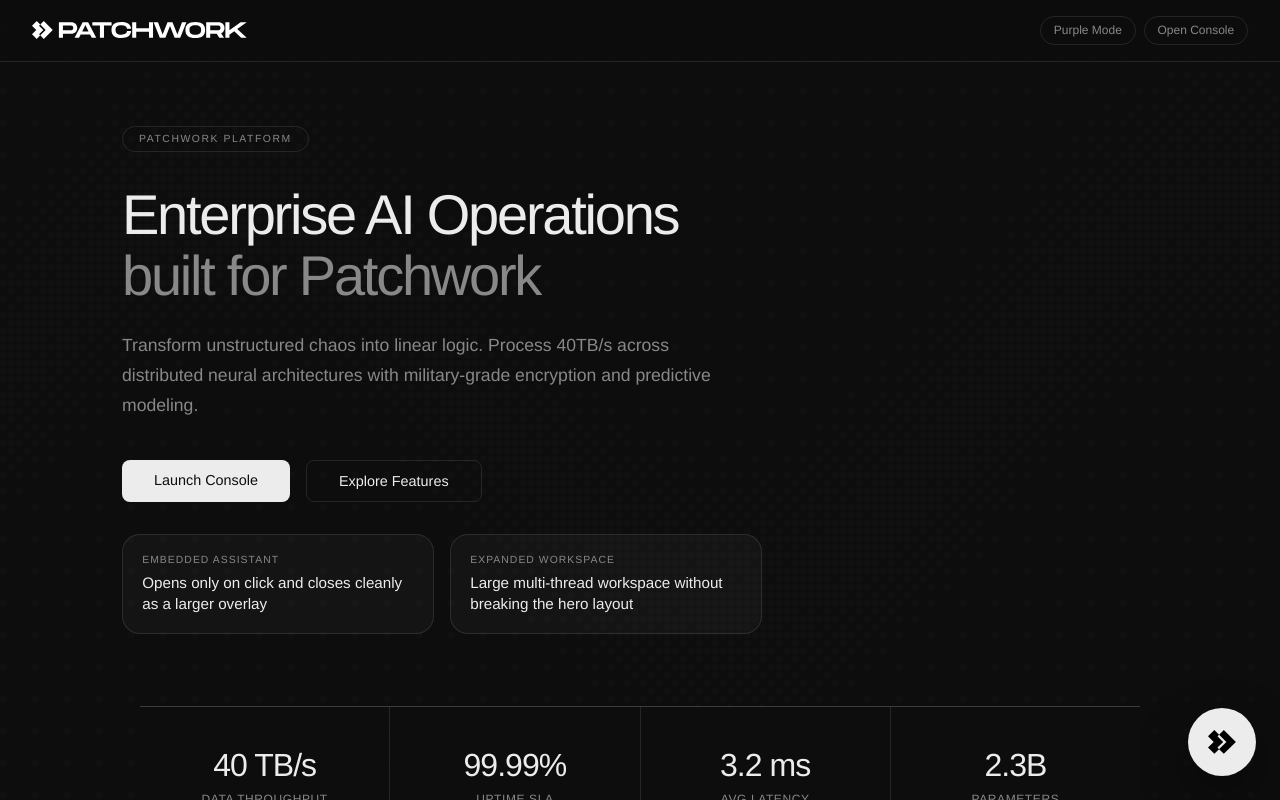
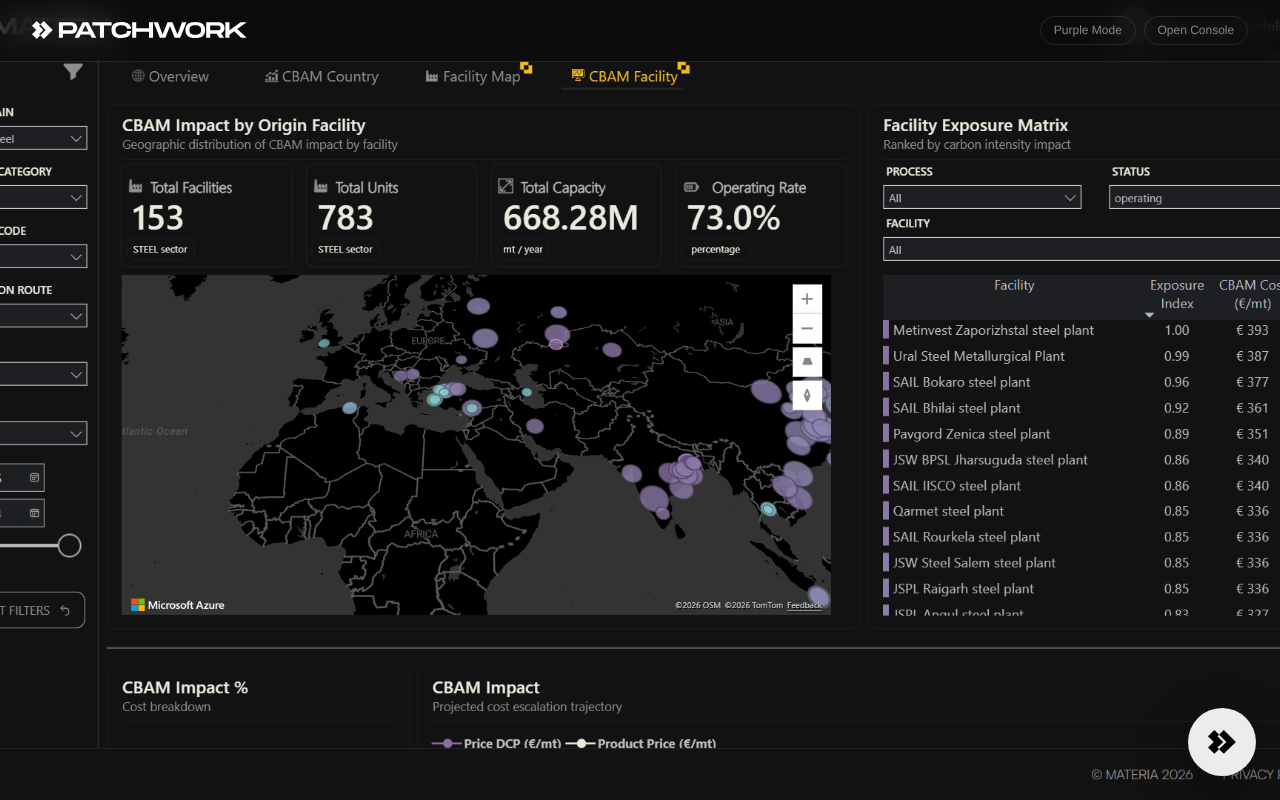
Before and after one commit to MiloZoppini/quantum-ai, a React (Vite) app: page /quantum-ai/chatbot in a window 1280 px wide. Built offline with nearby package versions, Linux system fonts and the light colour scheme.

Commit message:
Use dashboard backdrop behind chatbot page

```diff
--- a/src/components/MiniChatbot.jsx
+++ b/src/components/MiniChatbot.jsx
@@ -168,7 +168,7 @@
   })
 }
 
-export default function MiniChatbot({ theme = 'dark' }) {
+export default function MiniChatbot({ theme = 'dark', onOpenChange = () => {} }) {
   const [threads, setThreads] = useState(baseThreads)
   const [activeThread, setActiveThread] = useState('default')
   const [input, setInput] = useState('')
@@ -210,6 +210,10 @@
     window.addEventListener('keydown', handleEscape)
     return () => window.removeEventListener('keydown', handleEscape)
   }, [isOpen, sidebarOpen])
+
+  useEffect(() => {
+    onOpenChange(isOpen)
+  }, [isOpen, onOpenChange])
 
   const nextId = () => {
     sequenceRef.current += 1
--- a/src/pages/ProductPage.css
+++ b/src/pages/ProductPage.css
@@ -1,10 +1,52 @@
 .product-page {
   width: 100%;
-  min-height: 100vh;
-  background: var(--bg-color);
+  height: 100vh;
+  background: #050505;
   position: relative;
-  overflow-y: auto;
-  overflow-x: hidden;
+  overflow: hidden;
+  isolation: isolate;
+}
+
+.product-page::before {
+  content: '';
+  position: fixed;
+  inset: 0;
+  z-index: 0;
+  pointer-events: none;
+  background:
+    linear-gradient(180deg, rgba(5, 5, 5, 0.08), rgba(5, 5, 5, 0.02) 28%, rgba(5, 5, 5, 0.1) 100%),
+    radial-gradient(circle at 14% 18%, rgba(255, 255, 255, 0.03), transparent 30%);
+  transition: background 0.3s ease;
+}
+
+.product-backdrop {
+  position: fixed;
+  inset: 0;
+  z-index: 0;
+  pointer-events: none;
+  overflow: hidden;
+}
+
+.product-backdrop-image {
+  width: 100%;
+  height: 100%;
+  object-fit: cover;
+  object-position: center top;
+  opacity: 1;
+  filter: none;
+  transform: scale(1);
+  transition: filter 0.32s ease, transform 0.32s ease, opacity 0.32s ease;
+}
+
+.product-page.chat-active::before {
+  background:
+    linear-gradient(180deg, rgba(5, 5, 5, 0.7), rgba(5, 5, 5, 0.5) 24%, rgba(5, 5, 5, 0.8) 100%),
+    radial-gradient(circle at 14% 18%, rgba(255, 255, 255, 0.06), transparent 30%);
+}
+
+.product-page.chat-active .product-backdrop-image {
+  filter: blur(10px) brightness(0.48);
+  transform: scale(1.03);
 }
 
 /* Nav */
@@ -43,283 +85,12 @@
 .product-content {
   position: relative;
   z-index: 1;
-}
-
-.hero-section {
-  display: block;
-  padding: 4rem 2rem 4.5rem;
-  max-width: 1100px;
-  margin: 0 auto;
-}
-
-.hero-copy {
-  text-align: left;
-  max-width: 760px;
-}
-
-.hero-badge {
-  display: inline-block;
-  font-size: 0.65rem;
-  text-transform: uppercase;
-  letter-spacing: 0.15em;
-  color: var(--text-muted);
-  border: 1px solid var(--border-color);
-  padding: 0.4rem 1rem;
-  border-radius: 999px;
-  margin-bottom: 2rem;
-}
-
-.hero-title {
-  font-size: 3.5rem;
-  font-weight: 500;
-  letter-spacing: -0.04em;
-  line-height: 1.1;
-  margin-bottom: 1.5rem;
-}
-
-.hero-highlight {
-  color: var(--text-muted);
-}
-
-[data-theme="purple"] .hero-highlight {
-  color: #E1D4EE;
-}
-
-.hero-description {
-  font-size: 1.1rem;
-  line-height: 1.7;
-  color: var(--text-muted);
-  max-width: 600px;
-  margin: 0 0 2.5rem;
-}
-
-.hero-actions {
-  display: flex;
-  gap: 1rem;
-  justify-content: flex-start;
-}
-
-.hero-notes {
-  display: grid;
-  grid-template-columns: repeat(2, minmax(0, 1fr));
-  gap: 1rem;
-  margin-top: 2rem;
-  max-width: 640px;
-}
-
-.hero-note {
-  padding: 1.15rem 1.2rem;
-  border: 1px solid var(--border-color);
-  border-radius: 18px;
-  background: rgba(255, 255, 255, 0.03);
-  display: flex;
-  flex-direction: column;
-  gap: 0.45rem;
-}
-
-.hero-note span {
-  font-size: 0.65rem;
-  letter-spacing: 0.1em;
-  text-transform: uppercase;
-  color: var(--text-muted);
-}
-
-.hero-note strong {
-  font-size: 0.95rem;
-  line-height: 1.4;
-  font-weight: 500;
-}
-
-.btn-primary {
-  padding: 0.75rem 2rem;
-  background: var(--text-main);
-  color: var(--bg-color);
-  border: none;
-  border-radius: 8px;
-  font-size: 0.9rem;
-  font-weight: 500;
-  font-family: inherit;
-  cursor: pointer;
-  text-decoration: none;
-  transition: opacity 0.2s;
-}
-
-[data-theme="purple"] .btn-primary {
-  background: #E1D4EE;
-}
-
-.btn-primary:hover {
-  opacity: 0.85;
-}
-
-.btn-secondary {
-  padding: 0.75rem 2rem;
-  background: transparent;
-  color: var(--text-main);
-  border: 1px solid var(--border-color);
-  border-radius: 8px;
-  font-size: 0.9rem;
-  font-family: inherit;
-  cursor: pointer;
-  text-decoration: none;
-  transition: border-color 0.3s;
-}
-
-.btn-secondary:hover {
-  border-color: var(--text-main);
-}
-
-/* Stats */
-.stats-section {
-  display: grid;
-  grid-template-columns: repeat(4, 1fr);
-  gap: 1px;
-  background: var(--border-color);
-  border-top: 1px solid var(--border-color);
-  border-bottom: 1px solid var(--border-color);
-  max-width: 1000px;
-  margin: 0 auto;
-}
-
-.stat-card {
-  background: var(--bg-color);
-  padding: 2.5rem 1.5rem;
-  text-align: center;
-}
-
-.stat-value {
-  font-size: 2rem;
-  font-weight: 500;
-  letter-spacing: -0.03em;
-  margin-bottom: 0.5rem;
-}
-
-[data-theme="purple"] .stat-value {
-  color: #E1D4EE;
-}
-
-.stat-label {
-  font-size: 0.75rem;
-  text-transform: uppercase;
-  letter-spacing: 0.05em;
-  color: var(--text-muted);
-}
-
-/* Features */
-.features-section {
-  padding: 5rem 2rem;
-  max-width: 1000px;
-  margin: 0 auto;
-}
-
-.section-title {
-  font-size: 2rem;
-  font-weight: 500;
-  letter-spacing: -0.03em;
-  text-align: center;
-  margin-bottom: 3rem;
-}
-
-.features-grid {
-  display: grid;
-  grid-template-columns: repeat(3, 1fr);
-  gap: 1.5rem;
-}
-
-.feature-card {
-  padding: 2rem;
-  border: 1px solid var(--border-color);
-  border-radius: 12px;
-  transition: border-color 0.3s;
-}
-
-.feature-card:hover {
-  border-color: rgba(255, 255, 255, 0.25);
-}
-
-[data-theme="purple"] .feature-card:hover {
-  border-color: rgba(225, 212, 238, 0.35);
-}
-
-.feature-icon {
-  width: 40px;
-  height: 40px;
-  border-radius: 8px;
-  background: rgba(255, 255, 255, 0.05);
-  display: flex;
-  align-items: center;
-  justify-content: center;
-  margin-bottom: 1.25rem;
-}
-
-[data-theme="purple"] .feature-icon {
-  background: rgba(225, 212, 238, 0.08);
-  color: #E1D4EE;
-}
-
-.feature-card h3 {
-  font-size: 1rem;
-  font-weight: 500;
-  margin-bottom: 0.75rem;
-}
-
-.feature-card p {
-  font-size: 0.85rem;
-  line-height: 1.6;
-  color: var(--text-muted);
-}
-
-/* CTA */
-.cta-section {
-  text-align: center;
-  padding: 4rem 2rem 5rem;
-}
-
-.cta-description {
-  font-size: 1rem;
-  color: var(--text-muted);
-  margin-bottom: 2rem;
-}
-
-/* Footer */
-.product-footer {
-  text-align: center;
-  font-size: 0.65rem;
-  color: var(--text-muted);
-  padding: 2rem;
-  border-top: 1px solid var(--border-color);
+  min-height: calc(100vh - 74px);
 }
 
 /* Responsive */
 @media (max-width: 768px) {
-  .hero-title {
-    font-size: 2rem;
-  }
-
-  .hero-section {
-    grid-template-columns: 1fr;
-    padding: 3rem 1.25rem 3rem;
-    gap: 1.5rem;
-  }
-
-  .stats-section {
-    grid-template-columns: repeat(2, 1fr);
-  }
-
-  .features-grid {
-    grid-template-columns: 1fr;
-  }
-
-  .hero-actions {
-    flex-direction: column;
-    align-items: stretch;
-  }
-
   .product-nav {
     padding: 0.75rem 1rem;
   }
-
-  .hero-notes {
-    grid-template-columns: 1fr;
-  }
 }
--- a/src/pages/ProductPage.jsx
+++ b/src/pages/ProductPage.jsx
@@ -1,12 +1,13 @@
 import { useState, useEffect } from 'react'
 import { Link } from 'react-router-dom'
 import logoSvg from '../assets/logo.svg'
-import DitherCanvas from '../components/DitherCanvas'
+import dashboardBg from '../assets/patchwork-dashboard-bg.png'
 import MiniChatbot from '../components/MiniChatbot'
 import './ProductPage.css'
 
 export default function ProductPage() {
   const [theme, setTheme] = useState('dark')
+  const [isChatOpen, setIsChatOpen] = useState(false)
 
   useEffect(() => {
     document.documentElement.setAttribute('data-theme', theme === 'purple' ? 'purple' : '')
@@ -17,8 +18,10 @@
   }
 
   return (
-    <div className="product-page">
-      <DitherCanvas theme={theme} />
+    <div className={`product-page${isChatOpen ? ' chat-active' : ''}`}>
+      <div className="product-backdrop" aria-hidden="true">
+        <img src={dashboardBg} alt="" className="product-backdrop-image" />
+      </div>
 
       <nav className="product-nav">
         <Link to="/" className="product-nav-logo">
@@ -32,132 +35,9 @@
         </div>
       </nav>
 
-      <main className="product-content">
-        <section className="hero-section">
-          <div className="hero-copy">
-            <span className="hero-badge">PATCHWORK PLATFORM</span>
-            <h1 className="hero-title">
-              Enterprise AI Operations<br />
-              <span className="hero-highlight">built for Patchwork</span>
-            </h1>
-            <p className="hero-description">
-              Transform unstructured chaos into linear logic. Process 40TB/s across distributed
-              neural architectures with military-grade encryption and predictive modeling.
-            </p>
-            <div className="hero-actions">
-              <Link to="/" className="btn-primary">Launch Console</Link>
-              <a href="#features" className="btn-secondary">Explore Features</a>
-            </div>
-            <div className="hero-notes">
-              <div className="hero-note">
-                <span>Embedded Assistant</span>
-                <strong>Opens only on click and closes cleanly as a larger overlay</strong>
-              </div>
-              <div className="hero-note">
-                <span>Expanded Workspace</span>
-                <strong>Large multi-thread workspace without breaking the hero layout</strong>
-              </div>
-            </div>
-          </div>
+      <main className="product-content" aria-hidden="true" />
 
-        </section>
-
-        <section className="stats-section">
-          <div className="stat-card">
-            <div className="stat-value">40 TB/s</div>
-            <div className="stat-label">Data Throughput</div>
-          </div>
-          <div className="stat-card">
-            <div className="stat-value">99.99%</div>
-            <div className="stat-label">Uptime SLA</div>
-          </div>
-          <div className="stat-card">
-            <div className="stat-value">3.2 ms</div>
-            <div className="stat-label">Avg Latency</div>
-          </div>
-          <div className="stat-card">
-            <div className="stat-value">2.3B</div>
-            <div className="stat-label">Parameters</div>
-          </div>
-        </section>
-
-        <section id="features" className="features-section">
-          <h2 className="section-title">Core Capabilities</h2>
-          <div className="features-grid">
-            <div className="feature-card">
-              <div className="feature-icon">
-                <svg width="24" height="24" viewBox="0 0 24 24" fill="none" stroke="currentColor" strokeWidth="1.5">
-                  <path d="M12 2L2 7l10 5 10-5-10-5zM2 17l10 5 10-5M2 12l10 5 10-5" />
-                </svg>
-              </div>
-              <h3>Neural Architecture</h3>
-              <p>14 interconnected layers processing across distributed clusters with adaptive topology optimization.</p>
-            </div>
-            <div className="feature-card">
-              <div className="feature-icon">
-                <svg width="24" height="24" viewBox="0 0 24 24" fill="none" stroke="currentColor" strokeWidth="1.5">
-                  <path d="M12 22s8-4 8-10V5l-8-3-8 3v7c0 6 8 10 8 10z" />
-                </svg>
-              </div>
-              <h3>Patchwork Security</h3>
-              <p>Military-grade AES-256-GCM with quantum-resistant key exchange protecting all data streams.</p>
-            </div>
-            <div className="feature-card">
-              <div className="feature-icon">
-                <svg width="24" height="24" viewBox="0 0 24 24" fill="none" stroke="currentColor" strokeWidth="1.5">
-                  <path d="M22 12h-4l-3 9L9 3l-3 9H2" />
-                </svg>
-              </div>
-              <h3>Predictive Modeling</h3>
-              <p>890M data points with 96.7% validation accuracy. 30-day forecasts with 93.4% confidence.</p>
-            </div>
-            <div className="feature-card">
-              <div className="feature-icon">
-                <svg width="24" height="24" viewBox="0 0 24 24" fill="none" stroke="currentColor" strokeWidth="1.5">
-                  <circle cx="12" cy="12" r="3" />
-                  <path d="M12 1v6M12 17v6M4.22 4.22l4.24 4.24M15.54 15.54l4.24 4.24M1 12h6M17 12h6M4.22 19.78l4.24-4.24M15.54 8.46l4.24-4.24" />
-                </svg>
-              </div>
-              <h3>Entropy Reduction</h3>
-              <p>Adaptive filtering algorithms reducing noise by 51.3% with real-time signal clarity monitoring.</p>
-            </div>
-            <div className="feature-card">
-              <div className="feature-icon">
-                <svg width="24" height="24" viewBox="0 0 24 24" fill="none" stroke="currentColor" strokeWidth="1.5">
-                  <rect x="2" y="3" width="20" height="14" rx="2" />
-                  <path d="M8 21h8M12 17v4" />
-                </svg>
-              </div>
-              <h3>Edge Processing</h3>
-              <p>Global edge nodes in SF, Berlin, and Tokyo with sub-35ms inter-cluster latency.</p>
-            </div>
-            <div className="feature-card">
-              <div className="feature-icon">
-                <svg width="24" height="24" viewBox="0 0 24 24" fill="none" stroke="currentColor" strokeWidth="1.5">
-                  <path d="M21 16V8a2 2 0 00-1-1.73l-7-4a2 2 0 00-2 0l-7 4A2 2 0 003 8v8a2 2 0 001 1.73l7 4a2 2 0 002 0l7-4A2 2 0 0021 16z" />
-                  <path d="M3.27 6.96L12 12.01l8.73-5.05M12 22.08V12" />
-                </svg>
-              </div>
-              <h3>Auto-Scaling</h3>
-              <p>Intelligent horizontal and vertical scaling with predictive demand forecasting and pre-warming.</p>
-            </div>
-          </div>
-        </section>
-
-        <section className="cta-section">
-          <h2 className="section-title">Ready to Transform Your Data?</h2>
-          <p className="cta-description">
-            Launch your first Patchwork workspace in seconds. No configuration required.
-          </p>
-          <Link to="/" className="btn-primary">Get Started Free</Link>
-        </section>
-
-        <footer className="product-footer">
-          ©2024 PATCHWORK. ALL RIGHTS RESERVED.
-        </footer>
-      </main>
-
-      <MiniChatbot theme={theme} />
+      <MiniChatbot theme={theme} onOpenChange={setIsChatOpen} />
     </div>
   )
 }
```
Also changed, not shown: src/assets/patchwork-dashboard-bg.png (added).
